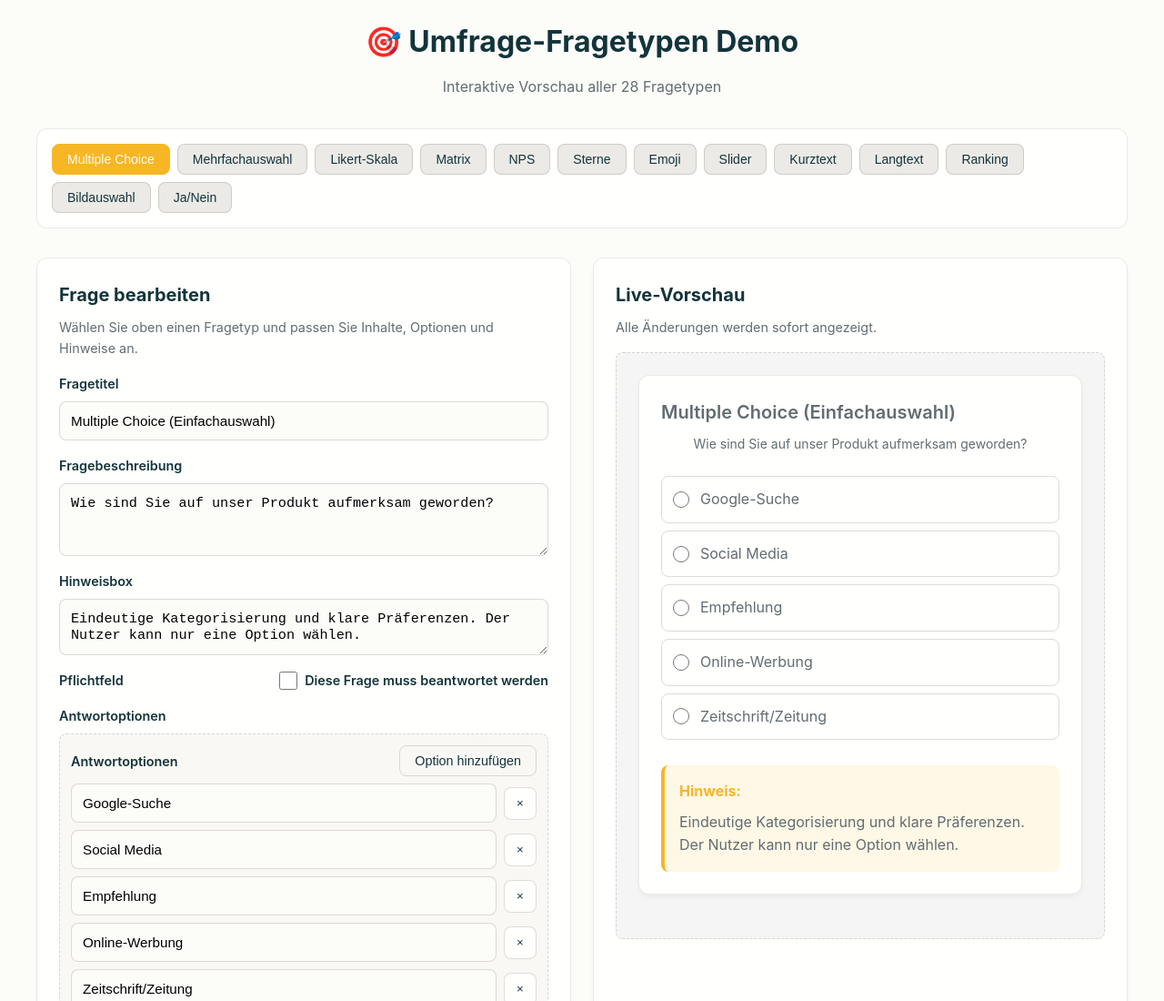
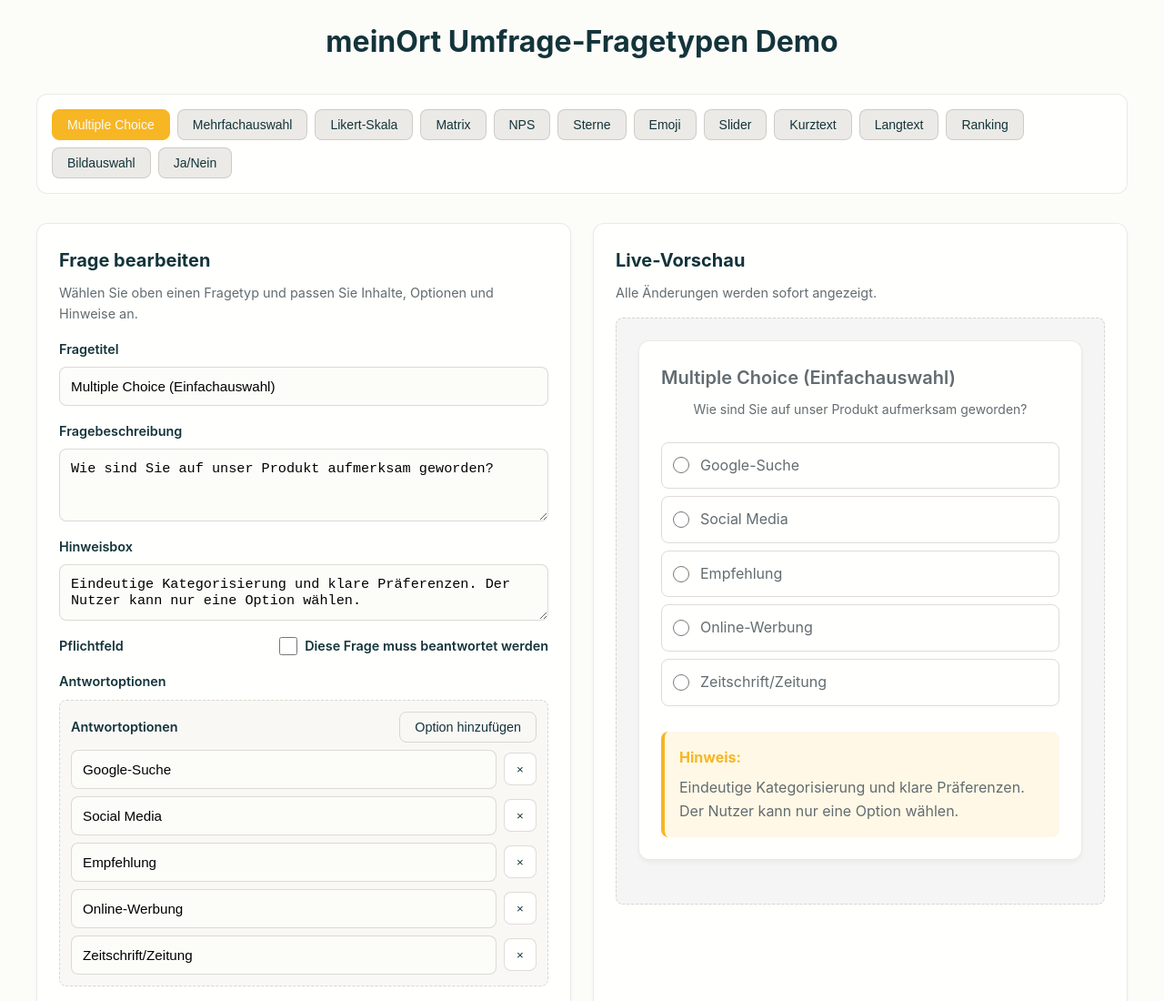
Before and after one commit to shohelahamad/lwo-survey, a plain HTML site: page index.html in a window 1280 px wide. Shown: the top 1100 px of the page at 91% size. Drawn offline with Linux system fonts and the light colour scheme.

```diff
--- a/index.html
+++ b/index.html
@@ -9,8 +9,7 @@
 <body>
     <div class="container">
         <header>
-            <h1>🎯 Umfrage-Fragetypen Demo</h1>
-            <p class="subtitle">Interaktive Vorschau aller 28 Fragetypen</p>
+            <h1>meinOrt Umfrage-Fragetypen Demo</h1>
         </header>
 
         <div class="question-type-selector">
```
